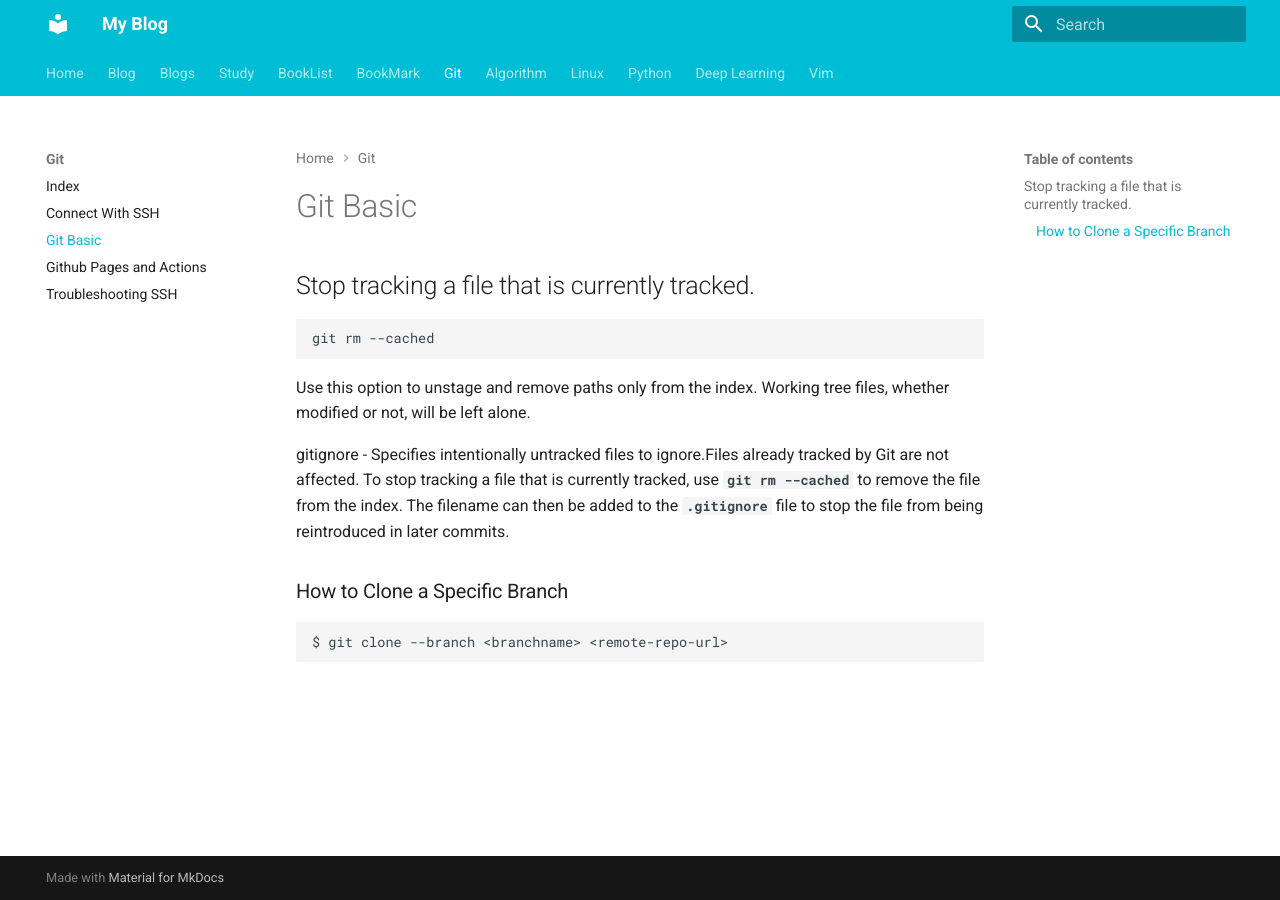
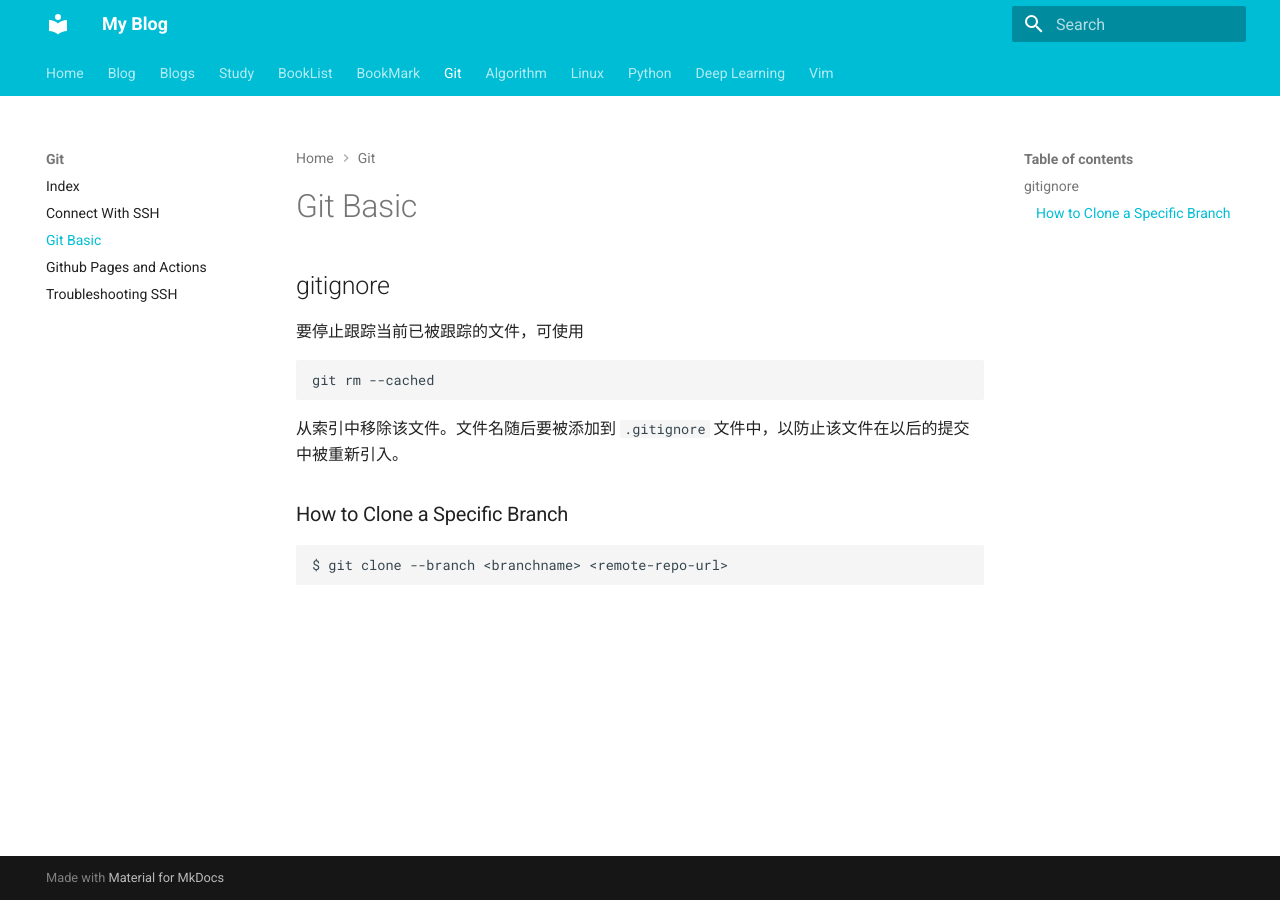
Before and after one commit to WGZ-W/wgz-w.github.io, an MkDocs documentation site: the page built from docs/Git/git-basic.md, in a window 1280 px wide. Built offline with MkDocs 1.6.1 and Material for MkDocs 9.7.7, drawn with Linux system fonts in a browser that asks for light colours.

Commit message:
Update Git/git-basic.md

````diff
--- a/docs/Git/git-basic.md
+++ b/docs/Git/git-basic.md
@@ -6,14 +6,16 @@ tag: git
 ---
 
 
-## Stop tracking a file that is currently tracked.
+## gitignore
+要停止跟踪当前已被跟踪的文件，可使用
 ```
 git rm --cached
 ```
-Use this option to unstage and remove paths only from the index. Working tree files, whether modified or not, will be left alone.
+从索引中移除该文件。文件名随后要被添加到 `.gitignore` 文件中，以防止该文件在以后的提交中被重新引入。
 
-gitignore - Specifies intentionally untracked files to ignore.Files already tracked by Git are not affected.
-To stop tracking a file that is currently tracked, use **`git rm --cached`** to remove the file from the index. The filename can then be added to the **`.gitignore`** file to stop the file from being reintroduced in later commits.
+
+
+
 
 ### How to Clone a Specific Branch
 ```
````
